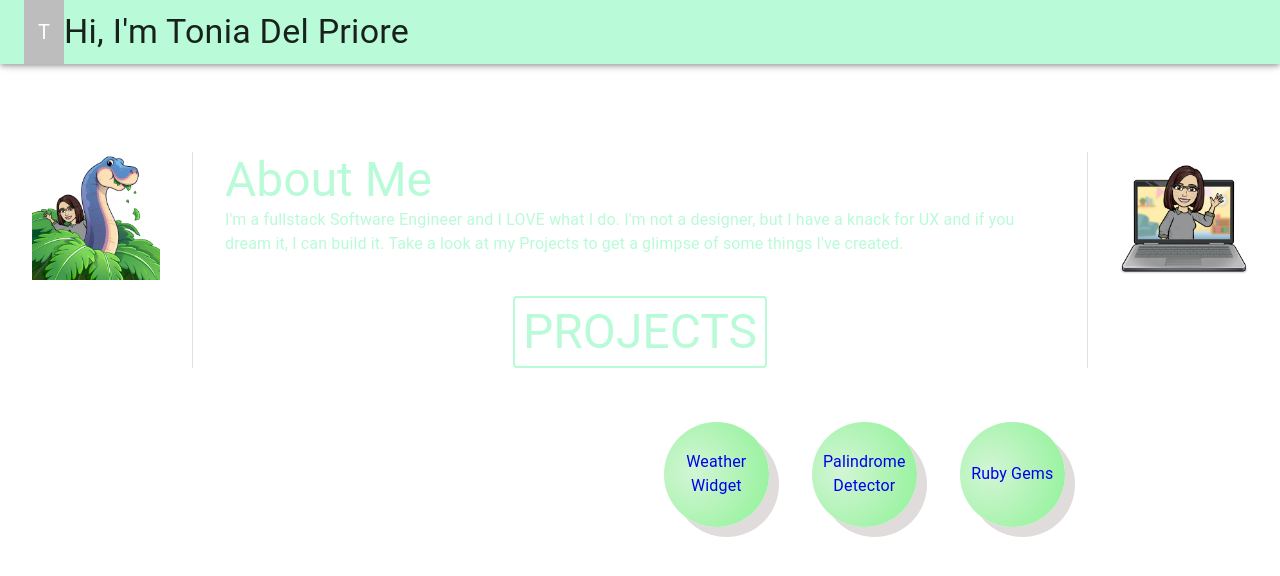
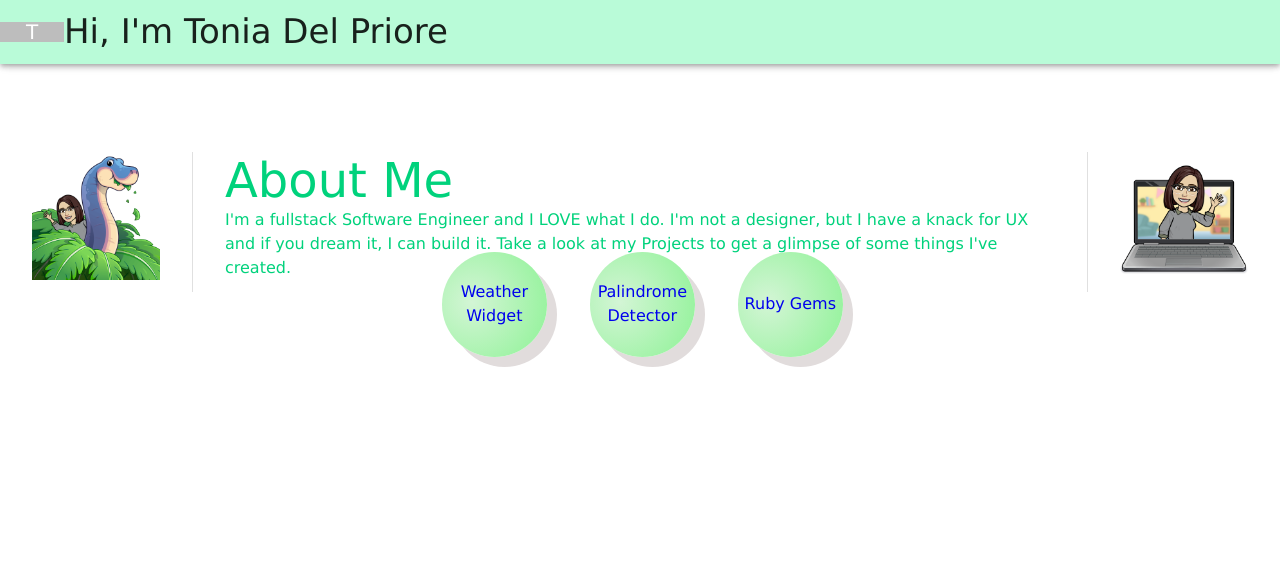
Before and after one commit to toninjaa/portfolio, a React (Vite) app: page / in a window 1280 px wide. Both pictures are taken after a click on the button "PROJECTS". Shown: the top 576 px of the page. Built offline with nearby package versions, Linux system fonts and the light colour scheme; the HTML template or start-up script is replaced by a standard one.

Commit message:
fix projects menu and make button disappear when open

```diff
--- a/src/App.css
+++ b/src/App.css
@@ -4,9 +4,7 @@
 
 body {
   align-content: center;
-  animation-name: background;
-  animation-duration: 20s;
-  /* background-color: #fbb9dc; */
+  background-color: '#E2FEEF';
   font-family: 'Lucida Sans', 'Lucida Sans Regular', 'Lucida Grande', 'Lucida Sans Unicode', Geneva, Verdana, sans-serif;
   margin: 0;
   margin-top: 15vh;
--- a/src/Components/AboutMe.tsx
+++ b/src/Components/AboutMe.tsx
@@ -4,12 +4,12 @@ export default function AboutMe() {
   return (
     <div>
       <Typography
-        color='primary'
+        color='primary.dark'
         variant='h3'
       >
         About Me
       </Typography>
-      <Typography color='primary'>
+      <Typography color='primary.dark'>
         I'm a fullstack Software Engineer and I LOVE what I do. I'm not a designer, but I have a knack for UX and if you dream it, I can build it. Take a look at my Projects to get a glimpse of some things I've created.
       </Typography>
     </div>
--- a/src/Components/Bubble.tsx
+++ b/src/Components/Bubble.tsx
@@ -14,7 +14,7 @@ export default function Bubble(props: Props) {
     <MenuItem
       sx={{
         whiteSpace: 'wrap',
-        '&:hover': { backgroundColor: 'white' },
+        '&:hover': { background: 'none' },
       }}
     >
       <a href={link} target='_blank'>
--- a/src/Components/Header.tsx
+++ b/src/Components/Header.tsx
@@ -10,13 +10,13 @@ export default function Header() {
       <AppBar
         color='primary'
         position='fixed'
-        sx={{ display: 'block' }}
+        sx={{ display: 'block', paddingLeft: '0', '& .MuiToolbar-root': { paddingLeft: '0' } }}
       >
         <Toolbar>
           <Avatar
             alt='Tonia Del Priore'
             src='../favicon.ico'
-            sx={{ height: 64 }}
+            sx={{ height: 'auto', width: '64px' }}
             variant='square'
           />
           <Typography variant='h4'>
--- a/src/Components/Projects.tsx
+++ b/src/Components/Projects.tsx
@@ -14,28 +14,33 @@ export default function Projects() {
 
   return (
     <Button
-      sx={{
-        border: '2px solid  #B9FBD8',
+      sx={!menuOpen ? {
+        border: '2px solid #00D27C',
         borderRadius: '4',
         marginTop: '5vh',
-      }}
+      } : {}}
       onClick={handleMenuClick}>
 
-      <Typography variant="h3">
-        Projects
-      </Typography>
+      {!menuOpen &&
+        <Typography color='primary.dark' variant="h3">
+          Projects
+        </Typography>
+      }
 
       <Menu
         anchorOrigin={{
-          vertical: 'bottom',
+          vertical: 'center',
           horizontal: 'center',
         }}
         open={menuOpen}
         sx={{
           '& .MuiPaper-root': {
+            background: 'none',
             boxShadow: 'none',
           },
+          marginTop: '8px'
         }}
+        transformOrigin={{ vertical: 'top', horizontal: "center" }}
       >
         <Stack direction='row'>
           <Bubble link="https://toninjaa.github.io/weather-app/" title='Weather Widget' />
--- a/src/Styles/Theme.tsx
+++ b/src/Styles/Theme.tsx
@@ -4,10 +4,16 @@ const Theme = createTheme({
   palette: {
     primary: {
       main: '#B9FBD8',
+      dark: '#00D27C',
+      light: '#E2FEEF',
     },
     secondary: {
       main: '#fbb9dc',
     },
+  },
+  typography: {
+    fontFamily: [
+      'Lucida Sans', 'Lucida Sans Regular', 'Lucida Grande', 'Lucida Sans Unicode', 'Geneva', 'Verdana', 'sans-serif'].join(',')
   }
 })
 
```
